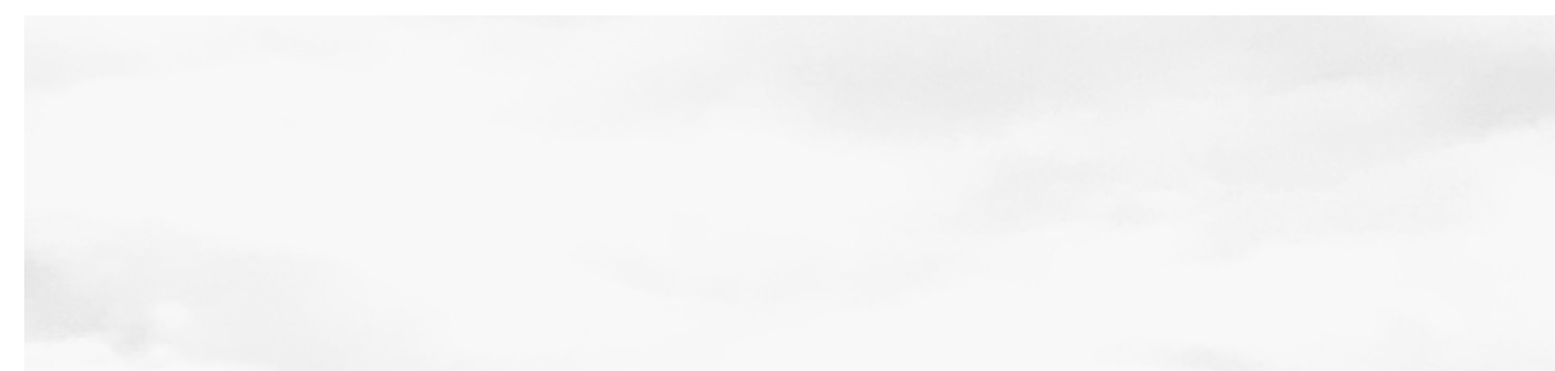
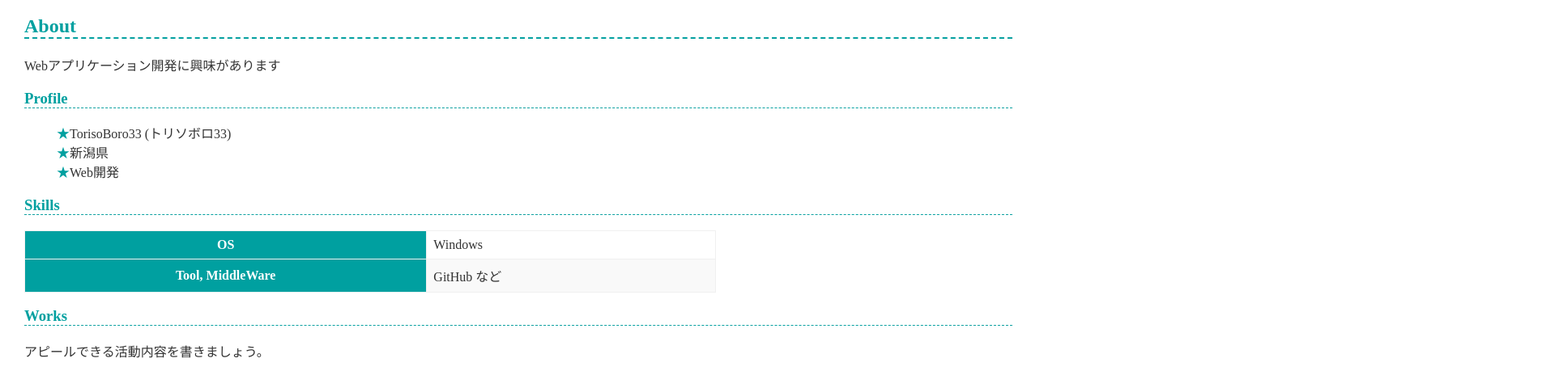
Before and after one commit to TorisoBoro33/TorisoBoro33.github.io, a plain HTML site: page index.html in a window 1280 px wide. Shown: the part 94-553 px from the top of the page at 81% size, 1920 px wide, since content can reach past the window. Drawn offline with Linux system fonts and the light colour scheme.

Commit message:
Update index.html

```diff
--- a/index.html
+++ b/index.html
@@ -8,7 +8,6 @@
   </head>
   <body>
     <h1>TorosoBoro33</h1>
-    <img src="IVAQE9984a.JPG"　width="250">
 
 
     <h2>About</h2>
```
